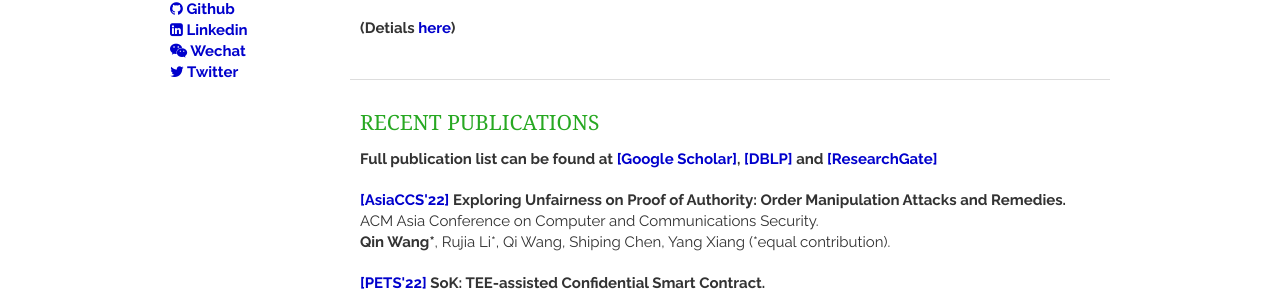
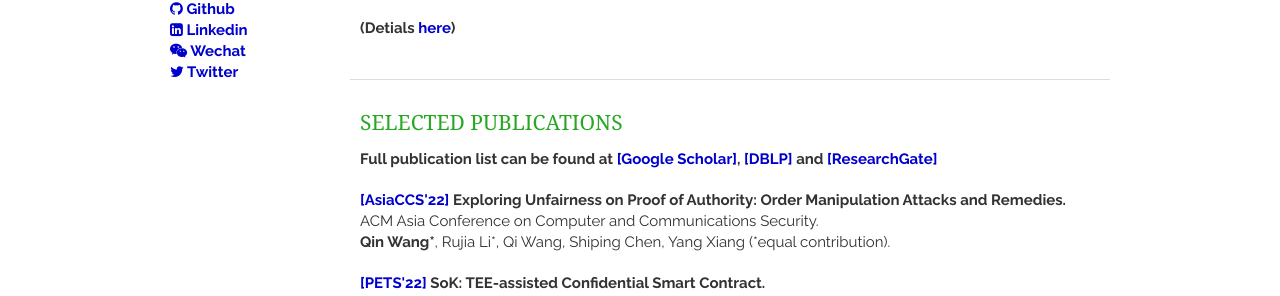
Before and after one commit to AaronWang-git/qinwang-git.github.io, a Jekyll site: the page built from index.html, in a window 1280 px wide and 900 px high. Shown: the part 352-648 px from the top of the window. Built offline with Jekyll 4.4.1, drawn with Linux system fonts in a browser that asks for light colours; nearby versions of some CDN libraries; a script that is not in the unit is left out; the list of posts is cut into pages by our own code.

Commit message:
Update publications.html

```diff
--- a/_includes/publications.html
+++ b/_includes/publications.html
@@ -1,7 +1,7 @@
 <section class="thirteen columns">
 
 
-    <h1>Recent Publications</h1>
+    <h1>Selected Publications</h1>
 
     <article>
     <strong>Full publication list can be found at <a href = "https://scholar.google.com/citations?user=6jdTO0cAAAAJ&hl=en" target="_blank">[Google Scholar]</a>, <a href = "https://dblp.org/pid/35/1647-8.html" target="_blank">[DBLP]</a> and <a href = "https://www.researchgate.net/profile/Qin-Wang-84" target="_blank">[ResearchGate]</a></strong>
```
